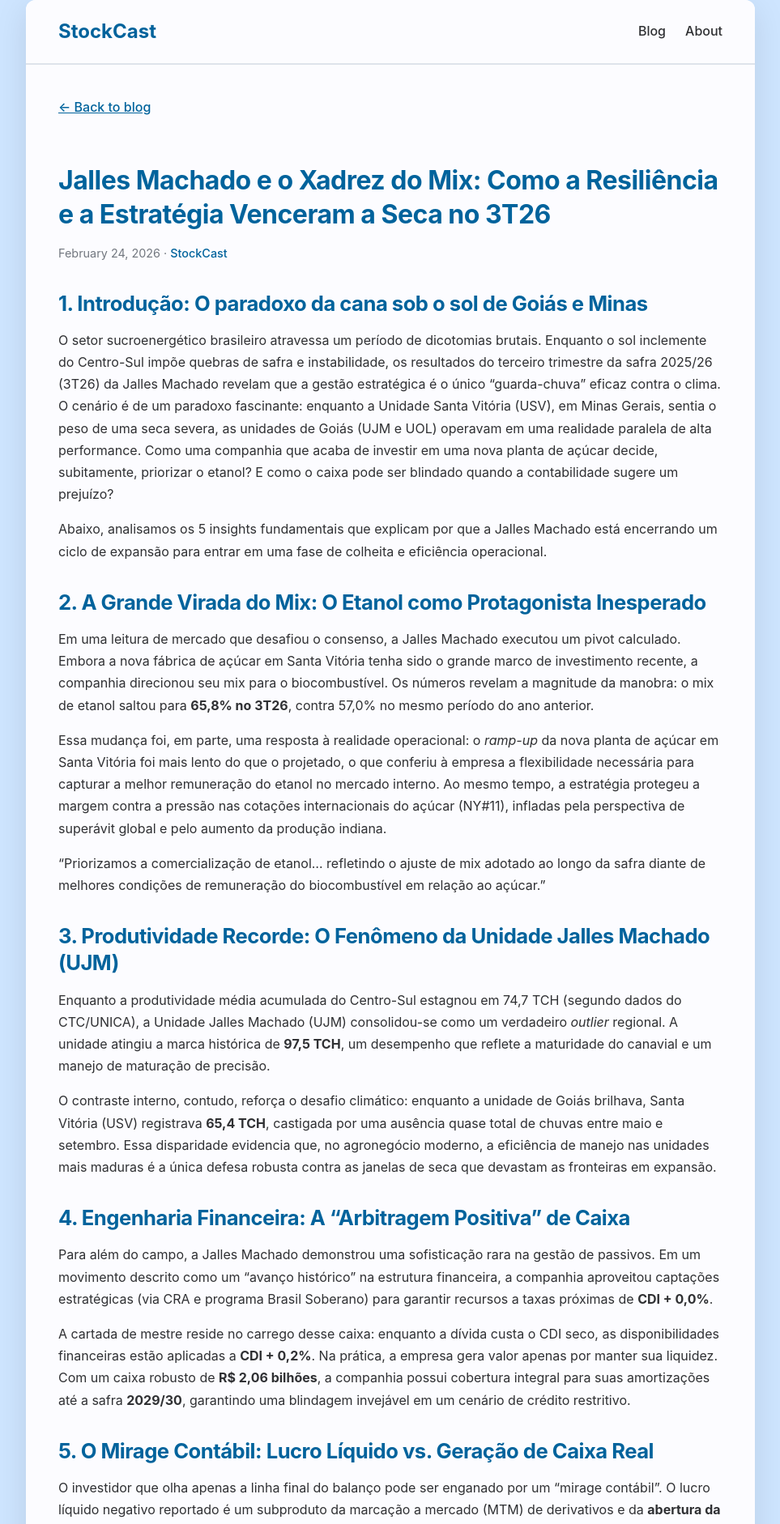
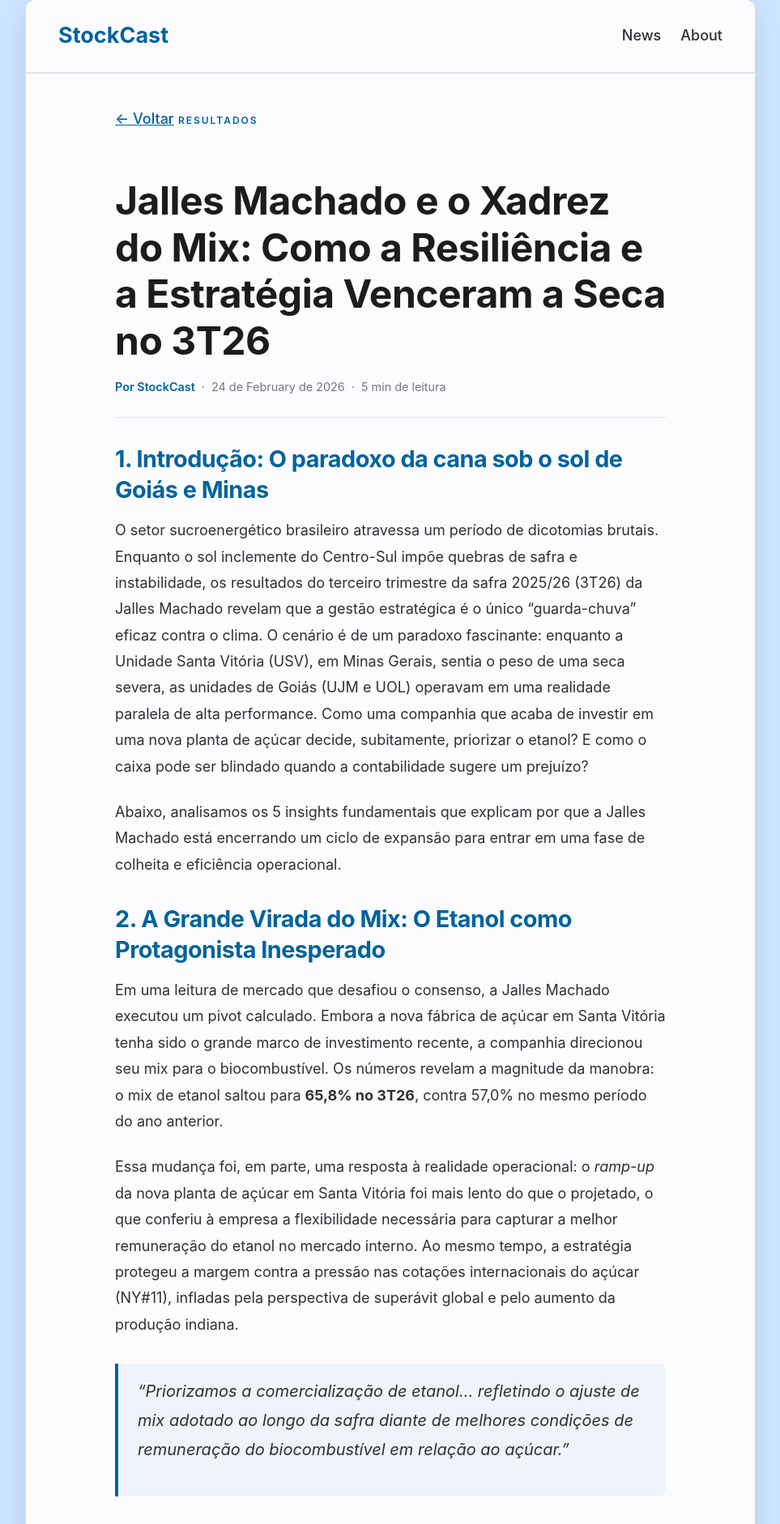
Before and after one commit to StockCast/stockcast.github.io, a Jekyll site: the page built from _posts/2026-02-24-jalles-machado-xadrez-mix-3t26.md, in a window 1280 px wide. Shown: the top 1882 px of the page at 81% size, without its empty margins (158-1121 px from the left). Built offline with Jekyll 4.4.1, drawn with Linux system fonts in a browser that asks for light colours.

Commit message:
feat: improve post design with editorial layout
- Add editorial typography (680px content width, 18px body, 1.8 line-height)
- Add category tag, dramatic title, enhanced byline with read time
- Add pull quote styling with left border accent
- Update header: Blog → News
- Update homepage: Últimas Notícias heading
- Add blockquotes to Jalles post
- Archive OpenSpec change for editorial design

```diff
--- a/_includes/header.html
+++ b/_includes/header.html
@@ -3,7 +3,7 @@
     <a href="https://stockcast.com.br">StockCast</a>
   </div>
   <nav>
-    <a href="{{ site.url }}">Blog</a>
+    <a href="{{ site.url }}">News</a>
     <a href="{{ site.url }}/about">About</a>
   </nav>
 </header>
--- a/_layouts/post.html
+++ b/_layouts/post.html
@@ -12,17 +12,25 @@
 
     <main>
       <article class="post-content">
-        <a href="{{ site.url }}" class="back-link">← Back to blog</a>
+        <a href="{{ site.url }}" class="back-link">← Voltar</a>
 
-        <h1>{{ page.title }}</h1>
-        <p class="post-meta">
-          {{ page.date | date: "%B %d, %Y" }}
-          {% if page.author %}
-          &middot; <span class="author">{{ page.author }}</span>
-          {% else %}
-          &middot; <span class="author">StockCast</span>
-          {% endif %}
-        </p>
+        {% if page.categories %}
+        <span class="post-category">{{ page.categories | first }}</span>
+        {% endif %}
+
+        <h1 class="post-title">{{ page.title }}</h1>
+
+        {% if page.subtitle %}
+        <p class="post-subtitle">{{ page.subtitle }}</p>
+        {% endif %}
+
+        <div class="post-byline">
+          <span class="author">Por {{ page.author | default: "StockCast" }}</span>
+          <span class="separator">·</span>
+          <span class="date">{{ page.date | date: "%d de %B de %Y" }}</span>
+          <span class="separator">·</span>
+          <span class="read-time">{{ content | number_of_words | divided_by: 200 | ceil }} min de leitura</span>
+        </div>
 
         {{ content }}
       </article>
--- a/_posts/2026-02-24-jalles-machado-xadrez-mix-3t26.md
+++ b/_posts/2026-02-24-jalles-machado-xadrez-mix-3t26.md
@@ -18,7 +18,7 @@ Em uma leitura de mercado que desafiou o consenso, a Jalles Machado executou um
 
 Essa mudança foi, em parte, uma resposta à realidade operacional: o _ramp-up_ da nova planta de açúcar em Santa Vitória foi mais lento do que o projetado, o que conferiu à empresa a flexibilidade necessária para capturar a melhor remuneração do etanol no mercado interno. Ao mesmo tempo, a estratégia protegeu a margem contra a pressão nas cotações internacionais do açúcar (NY#11), infladas pela perspectiva de superávit global e pelo aumento da produção indiana.
 
-"Priorizamos a comercialização de etanol... refletindo o ajuste de mix adotado ao longo da safra diante de melhores condições de remuneração do biocombustível em relação ao açúcar."
+> "Priorizamos a comercialização de etanol... refletindo o ajuste de mix adotado ao longo da safra diante de melhores condições de remuneração do biocombustível em relação ao açúcar."
 
 ## 3. Produtividade Recorde: O Fenômeno da Unidade Jalles Machado (UJM)
 
@@ -38,7 +38,7 @@ O investidor que olha apenas a linha final do balanço pode ser enganado por um
 
 O impacto de R$ 157 milhões no trimestre é meramente contábil e **não representa impacto no caixa real**. Pelo contrário, o "Lucro Caixa" foi superior ao do ano passado, provando que a operação está gerando valor real. Como destacou o CFO Rodrigo Siqueira:
 
-"Foi um trimestre que a gente teve um resultado recorrente positivo... que foi um pouco distorcido por conta da inclinação da curva de juros."
+> "Foi um trimestre que a gente teve um resultado recorrente positivo... que foi um pouco distorcido por conta da inclinação da curva de juros."
 
 ## 6. O Fator E30: A Próxima Fronteira do Mercado Brasileiro
 
--- a/assets/css/style.css
+++ b/assets/css/style.css
@@ -8,6 +8,12 @@
   --text-muted: #72777F;
   --border: #DEE3EB;
   --card-hover: #DAA520;
+
+  /* Editorial typography */
+  --content-width: 680px;
+  --body-font-size: 18px;
+  --line-height: 1.8;
+  --paragraph-spacing: 24px;
 }
 
 * {
@@ -18,7 +24,8 @@
 
 body {
   font-family: -apple-system, BlinkMacSystemFont, 'Segoe UI', Roboto, 'Helvetica Neue', Arial, sans-serif;
-  line-height: 1.6;
+  font-size: var(--body-font-size);
+  line-height: var(--line-height);
   color: var(--text);
   background: var(--background);
   min-height: 100vh;
@@ -110,10 +117,11 @@ h3 {
 
 p {
   color: var(--text-secondary);
-  margin-bottom: 16px;
-  line-height: 1.7;
+  margin-bottom: var(--paragraph-spacing);
+  line-height: var(--line-height);
 }
 
+/* Post List / News Grid */
 .post-list {
   display: flex;
   flex-direction: column;
@@ -168,8 +176,10 @@ p {
   text-decoration: underline;
 }
 
+/* Editorial Post Content */
 .post-content {
-  max-width: 100%;
+  max-width: var(--content-width);
+  margin: 0 auto;
 }
 
 .post-content h1,
@@ -194,12 +204,73 @@ p {
   padding: 16px;
   border-radius: 8px;
   overflow-x: auto;
-  margin-bottom: 16px;
+  margin-bottom: var(--paragraph-spacing);
 }
 
 .post-content pre code {
   background: none;
   padding: 0;
+}
+
+/* Editorial: Category Tag */
+.post-category {
+  display: inline-block;
+  font-size: 0.75rem;
+  font-weight: 600;
+  text-transform: uppercase;
+  letter-spacing: 2px;
+  color: var(--primary);
+  margin-bottom: 12px;
+}
+
+/* Editorial: Post Title */
+.post-title {
+  font-size: 3rem;
+  font-weight: 700;
+  line-height: 1.2;
+  margin-bottom: 16px;
+  color: var(--text);
+}
+
+.post-subtitle {
+  font-size: 1.25rem;
+  color: var(--text-secondary);
+  line-height: 1.5;
+  margin-bottom: 24px;
+}
+
+/* Editorial: Enhanced Byline */
+.post-byline {
+  display: flex;
+  flex-wrap: wrap;
+  align-items: center;
+  gap: 8px;
+  font-size: 0.9rem;
+  color: var(--text-muted);
+  padding-bottom: 24px;
+  border-bottom: 1px solid var(--border);
+  margin-bottom: 32px;
+}
+
+.post-byline .author {
+  color: var(--primary);
+  font-weight: 600;
+}
+
+.post-byline .separator {
+  color: var(--text-muted);
+}
+
+/* Editorial: Pull Quotes */
+.post-content blockquote {
+  border-left: 4px solid var(--primary);
+  padding: 16px 24px;
+  margin: 32px 0;
+  font-size: 1.25rem;
+  font-style: italic;
+  color: var(--text-secondary);
+  background: rgba(0, 99, 156, 0.05);
+  border-radius: 0 8px 8px 0;
 }
 
 .back-link {
@@ -248,6 +319,13 @@ footer p {
   margin: 0;
 }
 
+/* Homepage heading */
+.home-heading {
+  font-size: 2.5rem;
+  margin-bottom: 32px;
+  color: var(--primary);
+}
+
 @media (max-width: 768px) {
   body {
     padding: 10px;
@@ -283,6 +361,29 @@ footer p {
     padding: 20px;
   }
 
+  /* Editorial: Mobile typography */
+  .post-title {
+    font-size: 2rem;
+  }
+
+  .post-subtitle {
+    font-size: 1.1rem;
+  }
+
+  .post-content {
+    max-width: 100%;
+  }
+
+  .post-byline {
+    flex-direction: column;
+    align-items: flex-start;
+    gap: 4px;
+  }
+
+  .home-heading {
+    font-size: 2rem;
+  }
+
   footer {
     padding: 20px;
   }
--- /dev/null
+++ b/openspec/changes/archive/2026-02-25-improve-post-design-editorial/.openspec.yaml
@@ -0,0 +1,2 @@
+schema: spec-driven
+created: 2026-02-25
```
Also changed, not shown: _layouts/home.html (+6 -9 lines), openspec/changes/archive/2026-02-25-improve-post-design-editorial/design.md (added, +65 -0 lines), openspec/changes/archive/2026-02-25-improve-post-design-editorial/proposal.md (added, +37 -0 lines), openspec/changes/archive/2026-02-25-improve-post-design-editorial/specs/editorial-post-layout/spec.md (added, +78 -0 lines), openspec/changes/archive/2026-02-25-improve-post-design-editorial/specs/news-homepage/spec.md (added, +34 -0 lines), openspec/changes/archive/2026-02-25-improve-post-design-editorial/tasks.md (added, +37 -0 lines).
